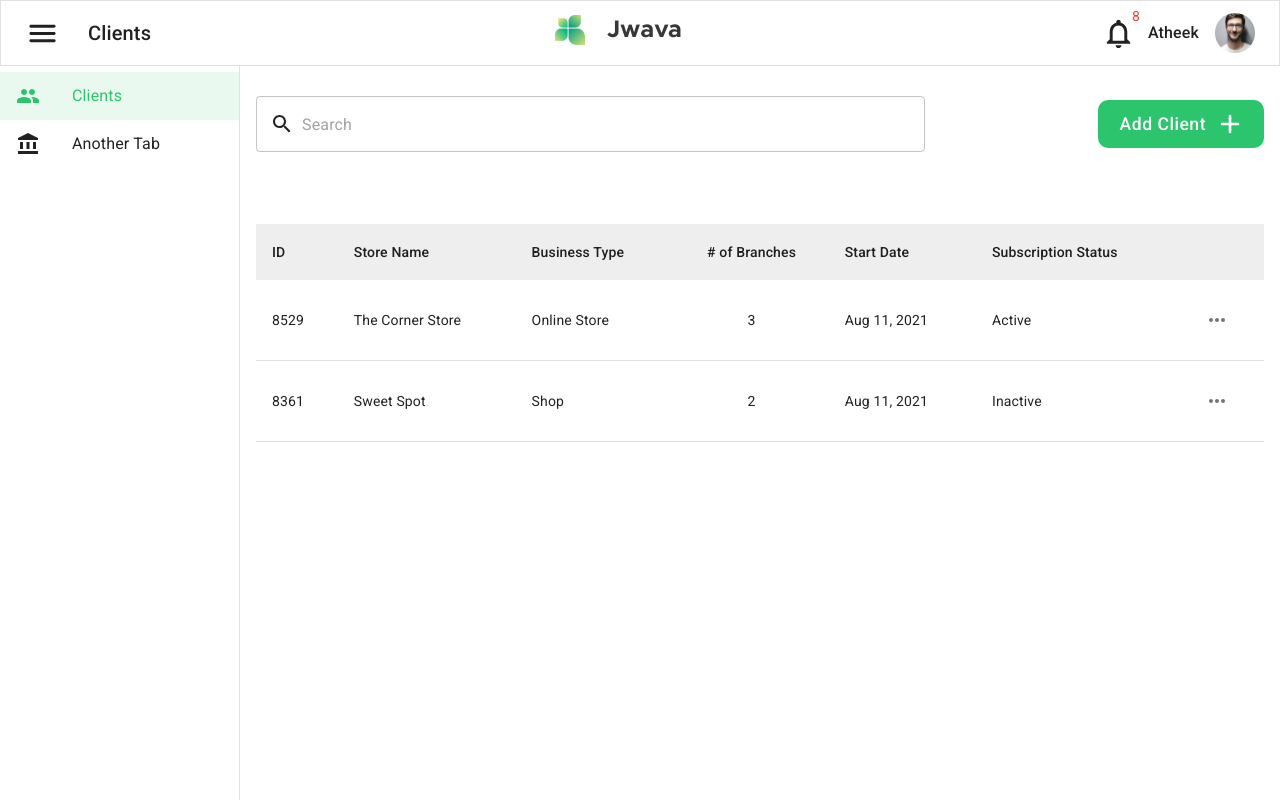
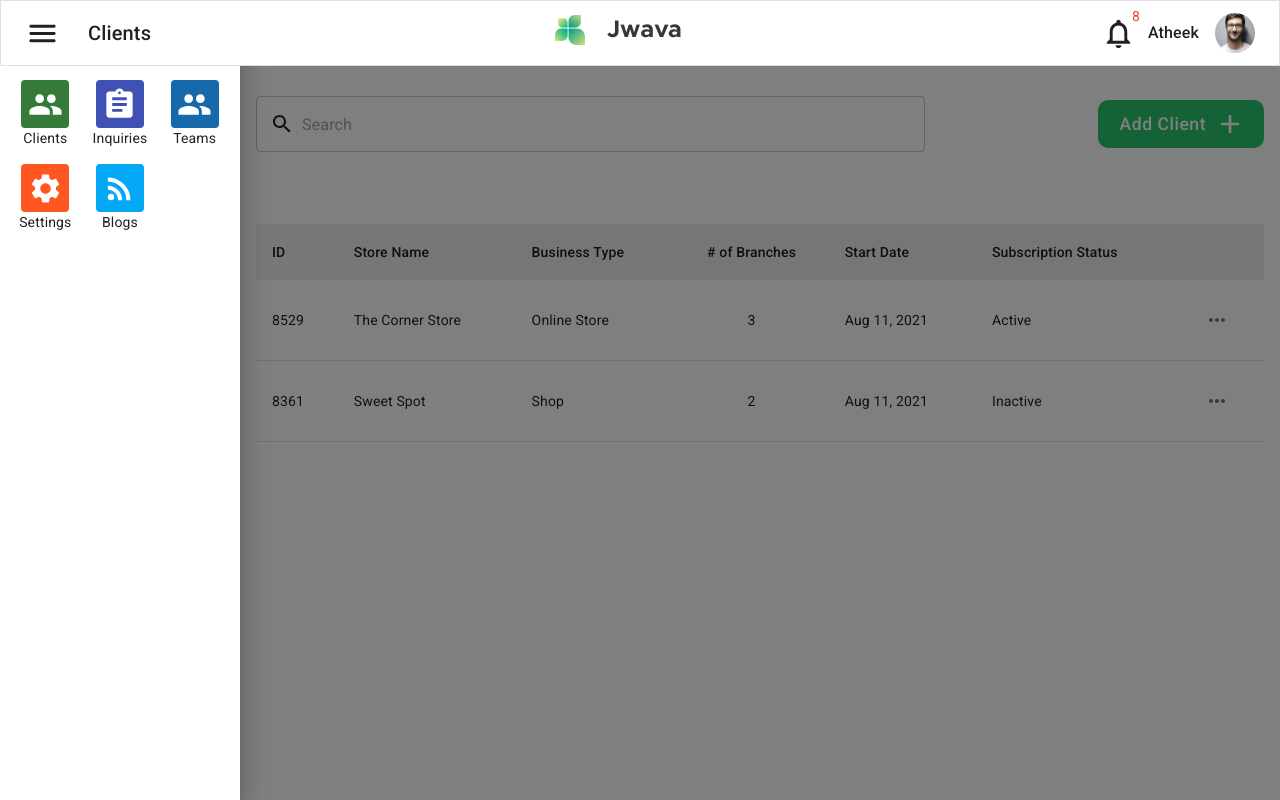
Before and after one commit to ahmed-abdelhamid/jwava, a Next.js app: page / in a window 1280 px wide. Both pictures are taken after a click on the button 42 px from the left and 33 px from the top of the page. Built offline with nearby package versions, Linux system fonts and the light colour scheme.

Commit message:
Add SwipeableDrawer component

```diff
--- a/src/components/Navbar/Navbar.js
+++ b/src/components/Navbar/Navbar.js
@@ -15,13 +15,13 @@ import {
 } from '@material-ui/icons';
 import useStyles from './styles';
 
-const NavBar = ({ pageName }) => {
+const NavBar = ({ pageName, toggleDrawer }) => {
   const classes = useStyles();
   return (
     <AppBar variant="outlined" className={classes.appBar}>
       <Toolbar>
         <Box mr={2}>
-          <IconButton edge="start" color="inherit">
+          <IconButton edge="start" color="inherit" onClick={toggleDrawer}>
             <MenuIcon fontSize="large" />
           </IconButton>
         </Box>
--- a/src/components/Navbar/styles.js
+++ b/src/components/Navbar/styles.js
@@ -2,7 +2,7 @@ import { makeStyles } from '@material-ui/core/styles';
 
 const useStyles = makeStyles(({ zIndex }) => ({
   appBar: {
-    zIndex: zIndex.drawer + 1,
+    zIndex: zIndex.drawer + 1000,
   },
 }));
 
--- /dev/null
+++ b/src/components/SwipeableDrawer/SwipeableDrawer.js
@@ -0,0 +1,151 @@
+import {
+  SwipeableDrawer,
+  Toolbar,
+  Box,
+  Avatar,
+  Grid,
+  Typography,
+  ButtonBase,
+} from '@material-ui/core';
+import {
+  People as PeopleIcon,
+  Assignment as AssignmentIcon,
+  Settings as SettingsIcon,
+  RssFeed as RssFeedIcon,
+} from '@material-ui/icons';
+import Router from 'next/router';
+import useStyles from './styles';
+
+const CustomSwipeableDrawer = ({ open, toggleDrawer }) => {
+  const iOS = process.browser && /iPad|iPhone|iPod/.test(navigator.userAgent);
+  const classes = useStyles();
+
+  const handleClick = () => {
+    Router.push('/');
+    toggleDrawer();
+  };
+
+  return (
+    <SwipeableDrawer
+      anchor="left"
+      open={open}
+      onClose={toggleDrawer}
+      onOpen={toggleDrawer}
+      disableBackdropTransition={!iOS}
+      disableDiscovery={iOS}
+    >
+      <Box width={240}>
+        <Toolbar />
+        <Box p={2}>
+          <Grid container spacing={2}>
+            <Grid
+              item
+              container
+              direction="column"
+              alignItems="center"
+              justifyContent="center"
+              xs={4}
+            >
+              <Grid item>
+                <ButtonBase onClick={handleClick}>
+                  <Avatar
+                    variant="rounded"
+                    className={`${classes.avatar} ${classes.green}`}
+                  >
+                    <PeopleIcon fontSize="large" />
+                  </Avatar>
+                </ButtonBase>
+              </Grid>
+              <Grid item>
+                <Typography variant="body2">Clients</Typography>
+              </Grid>
+            </Grid>
+
+            <Grid
+              item
+              container
+              direction="column"
+              alignItems="center"
+              justifyContent="center"
+              xs={4}
+            >
+              <Grid item>
+                <Avatar
+                  variant="rounded"
+                  className={`${classes.avatar} ${classes.violet}`}
+                >
+                  <AssignmentIcon fontSize="large" />
+                </Avatar>
+              </Grid>
+              <Grid item>
+                <Typography variant="body2">Inquiries</Typography>
+              </Grid>
+            </Grid>
+            <Grid
+              item
+              container
+              direction="column"
+              alignItems="center"
+              justifyContent="center"
+              xs={4}
+            >
+              <Grid item>
+                <Avatar
+                  variant="rounded"
+                  className={`${classes.avatar} ${classes.blue}`}
+                >
+                  <PeopleIcon fontSize="large" />
+                </Avatar>
+              </Grid>
+              <Grid item>
+                <Typography variant="body2">Teams</Typography>
+              </Grid>
+            </Grid>
+            <Grid
+              item
+              container
+              direction="column"
+              alignItems="center"
+              justifyContent="center"
+              xs={4}
+            >
+              <Grid item>
+                <Avatar
+                  variant="rounded"
+                  className={`${classes.avatar} ${classes.orange}`}
+                >
+                  <SettingsIcon fontSize="large" />
+                </Avatar>
+              </Grid>
+              <Grid item>
+                <Typography variant="body2">Settings</Typography>
+              </Grid>
+            </Grid>
+            <Grid
+              item
+              container
+              direction="column"
+              alignItems="center"
+              justifyContent="center"
+              xs={4}
+            >
+              <Grid item>
+                <Avatar
+                  variant="rounded"
+                  className={`${classes.avatar} ${classes.cyan}`}
+                >
+                  <RssFeedIcon fontSize="large" />
+                </Avatar>
+              </Grid>
+              <Grid item>
+                <Typography variant="body2">Blogs</Typography>
+              </Grid>
+            </Grid>
+          </Grid>
+        </Box>
+      </Box>
+    </SwipeableDrawer>
+  );
+};
+
+export default CustomSwipeableDrawer;
--- /dev/null
+++ b/src/components/SwipeableDrawer/styles.js
@@ -0,0 +1,27 @@
+import { makeStyles } from '@material-ui/core/styles';
+
+const useStyles = makeStyles(({ spacing }) => ({
+  listContainer: {
+    width: 240,
+  },
+  avatar: {
+    padding: spacing(3),
+  },
+  green: {
+    backgroundColor: '#357a38',
+  },
+  violet: {
+    backgroundColor: '#3f51b5',
+  },
+  blue: {
+    backgroundColor: '#1769aa',
+  },
+  orange: {
+    backgroundColor: '#ff5722',
+  },
+  cyan: {
+    backgroundColor: '#03a9f4',
+  },
+}));
+
+export default useStyles;
--- a/src/pages/index.js
+++ b/src/pages/index.js
@@ -9,6 +9,7 @@ import Heading from '../components/Heading/Heading';
 import ResponsiveDrawer from '../components/ResponsiveDrawer/ResponsiveDrawer';
 import ClientsTable from '../components/ClientsTable/ClientsTable';
 import AddNewClient from '../components/AddNewClient/AddNewClient';
+import SwipeableDrawer from '../components/SwipeableDrawer/SwipeableDrawer';
 import { clients } from '../utils/date/clients';
 
 const drawerNames = [{ name: 'Clients', Icon: PeopleIcon }];
@@ -18,7 +19,12 @@ export default function Clients() {
   const [filteredClients, setFilteredClients] = useState(clients);
   const [searchValue, setSearchValue] = useState('');
   const [clientID, setClientID] = useState();
+  const [openDrawer, setOpenDrawer] = useState(false);
   const [openDialog, setOpenDialog] = useState(false);
+
+  const toggleDrawer = () => {
+    setOpenDrawer(!openDrawer);
+  };
 
   const toggleDialog = () => {
     setOpenDialog(!openDialog);
@@ -56,7 +62,7 @@ export default function Clients() {
   };
   return (
     <>
-      <Navbar pageName="Clients" />
+      <Navbar pageName="Clients" toggleDrawer={toggleDrawer} />
       <ResponsiveDrawer drawerNames={drawerNames}>
         {/* Page Content */}
         <Grid container direction="column" spacing={2}>
@@ -86,6 +92,7 @@ export default function Clients() {
           </Grid>
         </Grid>
       </ResponsiveDrawer>
+      <SwipeableDrawer open={openDrawer} toggleDrawer={toggleDrawer} />
       <AddNewClient
         open={openDialog}
         close={toggleDialog}
```
